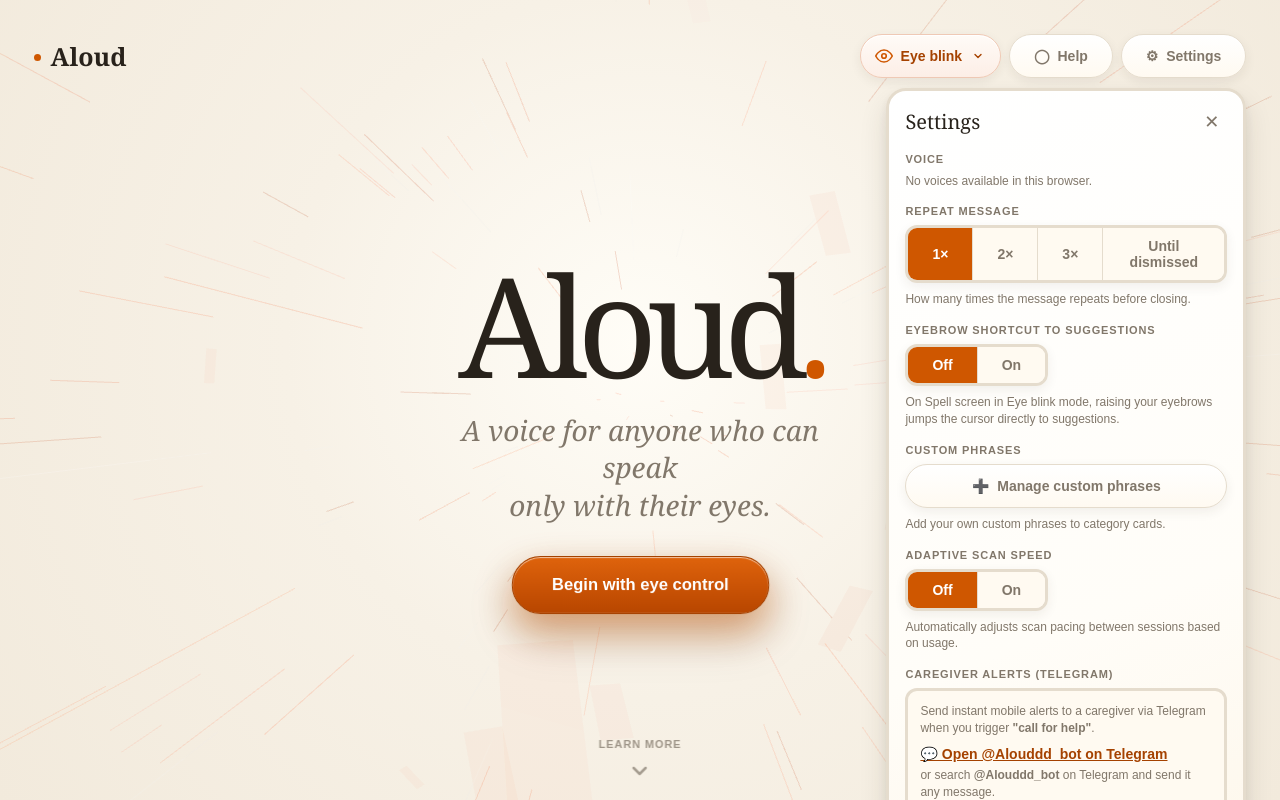
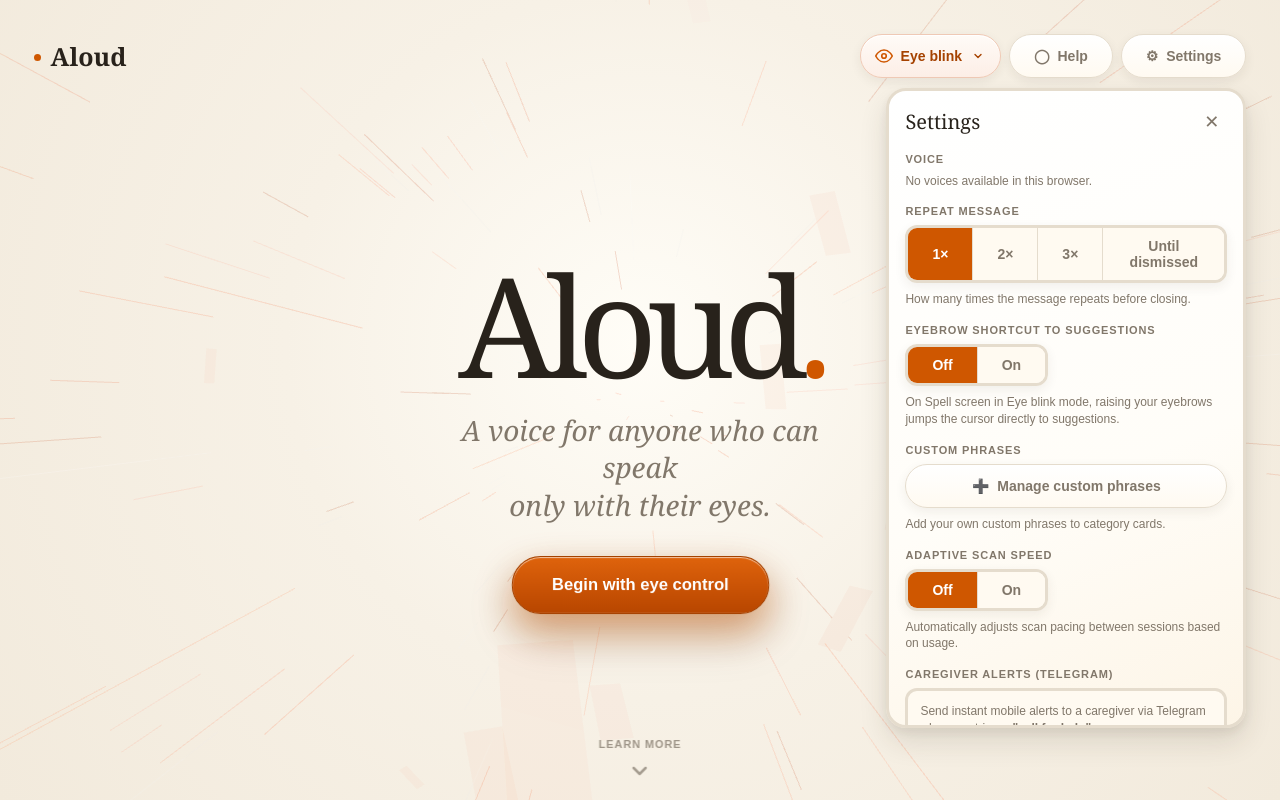
Before and after one commit to shreyasspoojary531-ux/ALOUD, a Next.js app: page / in a window 1280 px wide. Both pictures are taken after a click on the button "Settings". Shown: the top 800 px of the page. Built offline with nearby package versions, Linux system fonts and the light colour scheme.

Commit message:
Fix settings popover scrolling to expose Caregiver Alerts section

```diff
--- a/styles/globals.css
+++ b/styles/globals.css
@@ -940,6 +940,8 @@ a:focus-visible {
   top: calc(100% + 10px);
   right: 0;
   width: min(90vw, 360px);
+  max-height: 80vh;
+  overflow-y: auto;
   background: linear-gradient(160deg, #ffffff 0%, #fffdf8 60%, #fdf5e7 100%);
   border: var(--ring-width) solid var(--line);
   border-radius: var(--r);
@@ -950,6 +952,10 @@ a:focus-visible {
   flex-direction: column;
   gap: var(--sp4);
   animation: modeDropdownSlide var(--dur-fast) var(--ease-spring);
+
+  /* Styled scrollbar for settings panel */
+  scrollbar-width: thin;
+  scrollbar-color: var(--orange-dark) var(--line);
 }
 
 .settings-popover-header {
```
